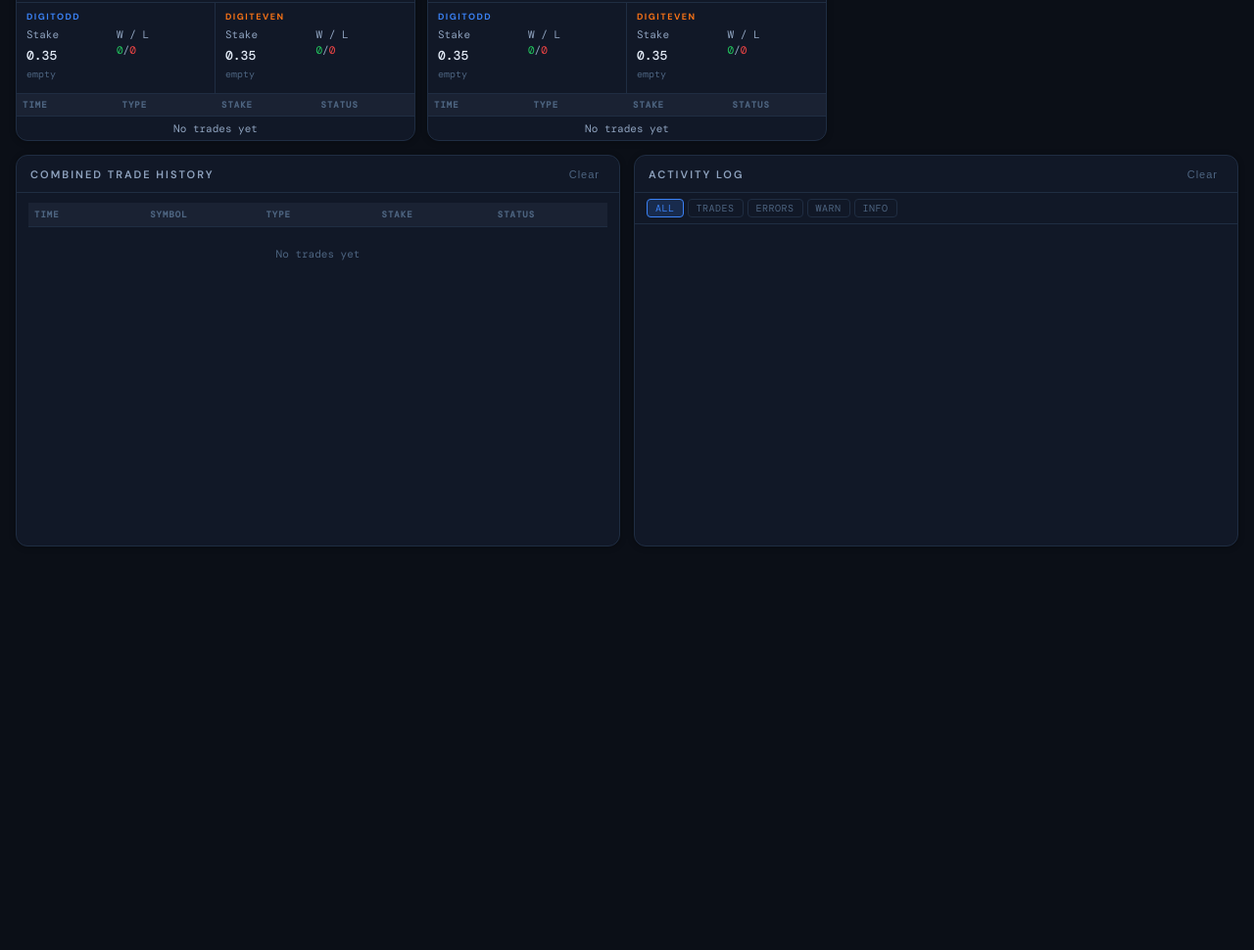
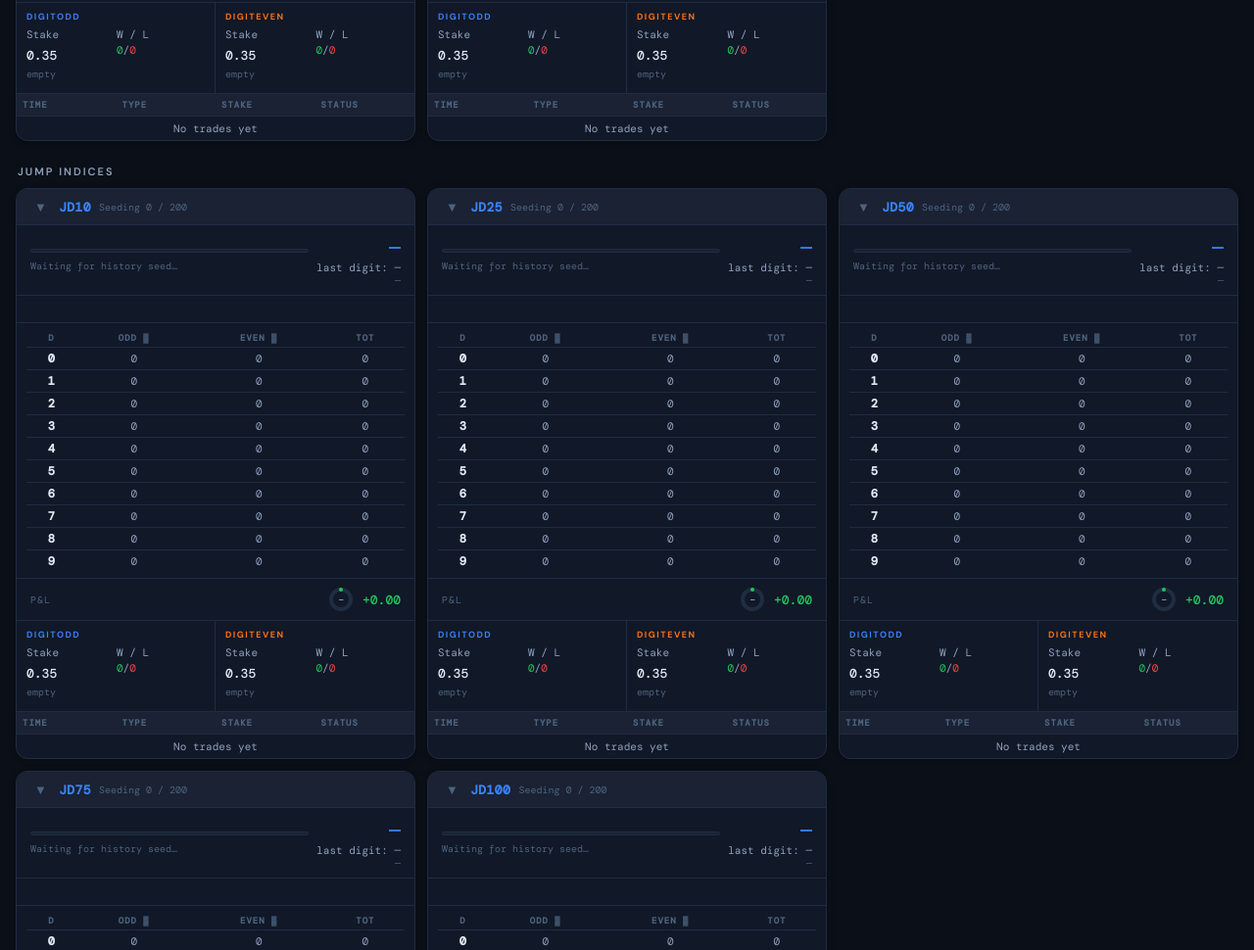
Before and after one commit to skimotho/multisymbols, a plain HTML site: page index.html in a window 1280 px wide. Shown: the part 1482-2452 px from the top of the page at 98% size. Before the commit the page ends 2080 px from the top, so only its background shows below. Drawn offline with nearby package versions, Linux system fonts and the light colour scheme; a web font is replaced by a local one.

Commit message:
Update index.html

```diff
--- a/index.html
+++ b/index.html
@@ -118,7 +118,7 @@ body{background:var(--bg);color:var(--text);font-family:'DM Sans',sans-serif;fon
 .lm.ok{color:var(--green);}.lm.err{color:var(--red);}.lm.warn{color:var(--yellow);}.lm.info{color:var(--accent);}
 /* ── Symbol grid ── */
 .symbols-section-title{font-size:11px;font-weight:600;letter-spacing:2px;text-transform:uppercase;color:var(--text2);margin-bottom:10px;padding-left:2px;}
-.symbols-grid{display:grid;grid-template-columns:repeat(5,1fr);gap:12px;margin-bottom:14px;}
+.symbols-grid{display:grid;grid-template-columns:repeat(5,1fr);gap:12px;margin-bottom:24px;}
 @media(max-width:1400px){.symbols-grid{grid-template-columns:repeat(3,1fr);}}
 @media(max-width:900px){.symbols-grid{grid-template-columns:repeat(2,1fr);}}
 @media(max-width:560px){.symbols-grid{grid-template-columns:1fr;}}
@@ -393,8 +393,13 @@ body{background:var(--bg);color:var(--text);font-family:'DM Sans',sans-serif;fon
   </div>
 
   <!-- Symbol cards -->
-  <div class="symbols-section-title">Live Symbol Panels</div>
+  <div class="symbols-section-title">Volatility 1s Indices</div>
   <div class="symbols-grid" id="symbolsGrid">
+    <!-- Cards injected by JS -->
+  </div>
+
+  <div class="symbols-section-title" style="margin-top:20px">Jump Indices</div>
+  <div class="symbols-grid" id="jumpSymbolsGrid">
     <!-- Cards injected by JS -->
   </div>
 
@@ -456,7 +461,9 @@ const HISTORY_SIZE  = 200;
 const MAX_RECONNECT = 10;
 const RECONNECT_MS  = 3000;
 
-const SYMBOLS = ['1HZ10V','1HZ25V','1HZ50V','1HZ75V','1HZ100V'];
+const SYMBOLS_VOL = ['1HZ10V','1HZ25V','1HZ50V','1HZ75V','1HZ100V'];
+const SYMBOLS_JUMP = ['JD10','JD25','JD50','JD75','JD100'];
+const SYMBOLS = [...SYMBOLS_VOL, ...SYMBOLS_JUMP];
 
 // ── Per-symbol state factory ───────────────────────────────────────────────────
 function makeSymState(sym) {
@@ -489,7 +496,12 @@ function makeSymState(sym) {
 
 // Global state map: sym -> state object
 const S = {};
-SYMBOLS.forEach(sym => { S[sym] = makeSymState(sym); });
+function initStates() {
+  SYMBOLS.forEach(sym => {
+    if (!S[sym]) S[sym] = makeSymState(sym);
+  });
+}
+initStates();
 
 // ── Global shared state ────────────────────────────────────────────────────────
 let ws = null, connected = false, authorized = false;
@@ -507,7 +519,9 @@ let _pingTimer = null;
 
 // ── Build symbol cards ─────────────────────────────────────────────────────────
 function buildSymCards() {
-  const grid = g('symbolsGrid');
+  const volGrid = g('symbolsGrid');
+  const jumpGrid = g('jumpSymbolsGrid');
+
   SYMBOLS.forEach(sym => {
     const card = document.createElement('div');
     card.className = 'sym-card';
@@ -584,7 +598,12 @@ function buildSymCards() {
           </table>
         </div>
       </div>`;
-    grid.appendChild(card);
+
+    if (SYMBOLS_VOL.includes(sym)) {
+      volGrid.appendChild(card);
+    } else {
+      jumpGrid.appendChild(card);
+    }
   });
 }
 buildSymCards();
```
